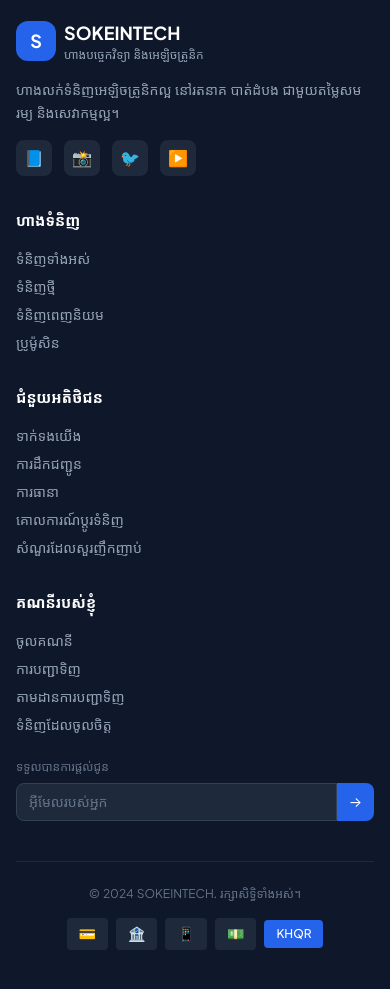
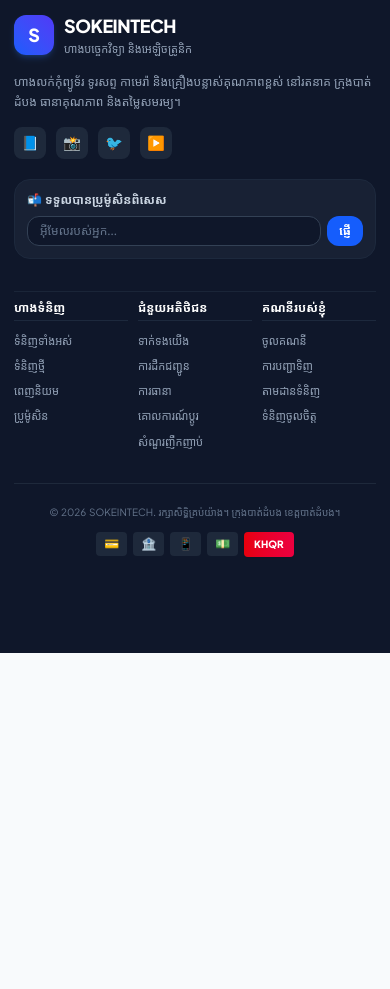
Before and after one commit to SOKEIN/sokein-tech, a React (Vite) app: page / in a window 390 px wide. Shown: the part 9060-10049 px from the top of the page. After the commit the page ends 9713 px from the top, so only its background shows below. Built offline with nearby package versions, Linux system fonts and the light colour scheme; no server answers; the HTML template or start-up script is replaced by a standard one; a web font is replaced by a local one.

Commit message:
feat: split footer into 3 columns on mobile and desktop

```diff
--- a/src/components/Footer.tsx
+++ b/src/components/Footer.tsx
@@ -1,72 +1,187 @@
+import React, { useState } from 'react';
 import { Link } from 'react-router';
 
 export default function Footer() {
+  const [subscribed, setSubscribed] = useState(false);
+  const [email, setEmail] = useState('');
+
+  const handleSubscribe = (e: React.FormEvent) => {
+    e.preventDefault();
+    if (email.trim()) {
+      setSubscribed(true);
+      setEmail('');
+      setTimeout(() => setSubscribed(false), 4000);
+    }
+  };
+
+  const scrollToTop = () => {
+    window.scrollTo({ top: 0, left: 0, behavior: 'instant' });
+  };
+
+  const shopLinks = [
+    { label: 'ទំនិញទាំងអស់', href: '/shop' },
+    { label: 'ទំនិញថ្មី', href: '/shop?sort=new' },
+    { label: 'ពេញនិយម', href: '/shop?sort=popular' },
+    { label: 'ប្រូម៉ូសិន', href: '/shop?sale=true' },
+  ];
+
+  const supportLinks = [
+    { label: 'ទាក់ទងយើង', href: '/contact' },
+    { label: 'ការដឹកជញ្ជូន', href: '/contact' },
+    { label: 'ការធានា', href: '/contact' },
+    { label: 'គោលការណ៍ប្តូរ', href: '/contact' },
+    { label: 'សំណួរញឹកញាប់', href: '/contact' },
+  ];
+
+  const accountLinks = [
+    { label: 'ចូលគណនី', href: '/login' },
+    { label: 'ការបញ្ជាទិញ', href: '/dashboard/orders' },
+    { label: 'តាមដានទំនិញ', href: '/tracking' },
+    { label: 'ទំនិញចូលចិត្ត', href: '/wishlist' },
+  ];
+
   return (
-    <footer className="bg-[#0F172A] text-white mt-12 sm:mt-16">
-      <div className="max-w-7xl mx-auto px-4 py-8 sm:py-12 pb-24 lg:pb-12">
-        <div className="grid grid-cols-1 sm:grid-cols-2 lg:grid-cols-4 gap-8">
-          {/* Col 1 */}
+    <footer className="bg-[#0F172A] text-white mt-10 sm:mt-16 border-t border-slate-800 select-none">
+      <div className="max-w-7xl mx-auto px-3.5 sm:px-6 py-8 sm:py-12 pb-24 lg:pb-12">
+        {/* Main Grid: Brand on Left, 3 Columns on Right (and 3 columns side-by-side on mobile) */}
+        <div className="grid grid-cols-1 lg:grid-cols-12 gap-8 lg:gap-10">
+
+          {/* Brand & Newsletter Column (Full width on mobile, 4-col on desktop) */}
+          <div className="lg:col-span-4">
+            <div className="flex items-center gap-2.5 mb-3.5">
+              <div className="w-10 h-10 bg-gradient-to-tr from-blue-600 to-indigo-600 rounded-xl flex items-center justify-center text-white font-black text-lg shadow-md shadow-blue-500/20">
+                S
+              </div>
               <div>
-            <div className="flex items-center gap-2 mb-4">
-              <div className="w-10 h-10 bg-[#2563EB] rounded-xl flex items-center justify-center text-white font-bold text-lg">S</div>
-              <div>
-                <div className="font-bold text-lg">SOKEINTECH</div>
-                <div className="text-xs text-[#94A3B8]">ហាងបច្ចេកវិទ្យា និងអេឡិចត្រូនិក</div>
+                <div className="font-black text-lg tracking-tight text-white">SOKEINTECH</div>
+                <div className="text-[11px] text-[#94A3B8]">ហាងបច្ចេកវិទ្យា និងអេឡិចត្រូនិក</div>
               </div>
             </div>
-            <p className="text-[#94A3B8] text-sm leading-relaxed">ហាងលក់ទំនិញអេឡិចត្រូនិកល្អ នៅរតនាគ បាត់ដំបង ជាមួយតម្លៃសមរម្យ និងសេវាកម្មល្អ។</p>
-            <div className="flex items-center gap-3 mt-4">
+            <p className="text-[#94A3B8] text-xs sm:text-sm leading-relaxed mb-4">
+              ហាងលក់កុំព្យូទ័រ ទូរសព្ទ កាមេរ៉ា និងគ្រឿងបន្លាស់គុណភាពខ្ពស់ នៅរតនាគ ក្រុងបាត់ដំបង ធានាគុណភាព និងតម្លៃសមរម្យ។
+            </p>
+
+            {/* Social Buttons */}
+            <div className="flex items-center gap-2.5 mb-5">
               {['📘', '📸', '🐦', '▶️'].map((icon, i) => (
-                <button key={i} className="w-9 h-9 bg-[#1E293B] rounded-lg flex items-center justify-center hover:bg-[#2563EB] transition-colors text-base">{icon}</button>
+                <button
+                  key={i}
+                  type="button"
+                  className="w-8 h-8 sm:w-9 sm:h-9 bg-[#1E293B] rounded-lg flex items-center justify-center hover:bg-[#2563EB] hover:scale-105 transition-all text-sm cursor-pointer"
+                >
+                  {icon}
+                </button>
               ))}
+            </div>
+
+            {/* Newsletter Subscription */}
+            <div className="bg-[#1E293B]/60 p-3 sm:p-3.5 rounded-2xl border border-slate-800">
+              <p className="text-xs text-slate-300 font-semibold mb-2">
+                📬 ទទួលបានប្រូម៉ូសិនពិសេស
+              </p>
+              {subscribed ? (
+                <div className="bg-emerald-500/20 border border-emerald-500/40 text-emerald-400 text-xs px-3 py-2 rounded-xl text-center font-medium">
+                  ✓ អរគុណសម្រាប់ការចុះឈ្មោះ!
+                </div>
+              ) : (
+                <form onSubmit={handleSubscribe} className="flex gap-1.5">
+                  <input
+                    type="email"
+                    value={email}
+                    onChange={e => setEmail(e.target.value)}
+                    placeholder="អ៊ីមែលរបស់អ្នក..."
+                    required
+                    className="flex-1 min-w-0 bg-[#0F172A] border border-[#334155] rounded-xl px-3 py-1.5 text-xs text-white placeholder-[#64748B] focus:outline-none focus:border-[#2563EB]"
+                  />
+                  <button
+                    type="submit"
+                    className="bg-blue-600 hover:bg-blue-700 active:scale-95 text-white px-3 py-1.5 rounded-xl font-bold text-xs transition-all cursor-pointer flex-shrink-0"
+                  >
+                    ផ្ញើ
+                  </button>
+                </form>
+              )}
             </div>
           </div>
 
-          {/* Col 2 */}
+          {/* 3 Link Columns: Always split into 3 columns side-by-side (grid-cols-3) on mobile and desktop */}
+          <div className="lg:col-span-8 grid grid-cols-3 gap-2.5 sm:gap-6 pt-2 lg:pt-0 border-t border-slate-800/80 lg:border-t-0">
+            {/* Column 1: ហាងទំនិញ */}
             <div>
-            <h4 className="font-semibold mb-4 text-white">ហាងទំនិញ</h4>
-            <ul className="space-y-2 text-sm text-[#94A3B8]">
-              {[['ទំនិញទាំងអស់', '/shop'], ['ទំនិញថ្មី', '/shop?sort=new'], ['ទំនិញពេញនិយម', '/shop?sort=popular'], ['ប្រូម៉ូសិន', '/shop?sale=true']].map(([label, href]) => (
-                <li key={label}><Link to={href} className="hover:text-white hover:underline">{label}</Link></li>
+              <h4 className="font-bold text-xs sm:text-sm text-white mb-2.5 sm:mb-4 pb-1 border-b border-slate-800 sm:border-b-0">
+                ហាងទំនិញ
+              </h4>
+              <ul className="space-y-1.5 sm:space-y-2.5 text-[11px] sm:text-xs text-[#94A3B8]">
+                {shopLinks.map(({ label, href }) => (
+                  <li key={label}>
+                    <Link
+                      to={href}
+                      onClick={scrollToTop}
+                      className="hover:text-white hover:underline transition-colors block leading-snug py-0.5"
+                    >
+                      {label}
+                    </Link>
+                  </li>
                 ))}
               </ul>
             </div>
 
-          {/* Col 3 */}
+            {/* Column 2: ជំនួយអតិថិជន */}
             <div>
-            <h4 className="font-semibold mb-4 text-white">ជំនួយអតិថិជន</h4>
-            <ul className="space-y-2 text-sm text-[#94A3B8]">
-              {[['ទាក់ទងយើង', '/contact'], ['ការដឹកជញ្ជូន', '/contact'], ['ការធានា', '/contact'], ['គោលការណ៍ប្តូរទំនិញ', '/contact'], ['សំណួរដែលសួរញឹកញាប់', '/contact']].map(([label, href]) => (
-                <li key={label}><Link to={href} className="hover:text-white hover:underline">{label}</Link></li>
+              <h4 className="font-bold text-xs sm:text-sm text-white mb-2.5 sm:mb-4 pb-1 border-b border-slate-800 sm:border-b-0">
+                ជំនួយអតិថិជន
+              </h4>
+              <ul className="space-y-1.5 sm:space-y-2.5 text-[11px] sm:text-xs text-[#94A3B8]">
+                {supportLinks.map(({ label, href }) => (
+                  <li key={label}>
+                    <Link
+                      to={href}
+                      onClick={scrollToTop}
+                      className="hover:text-white hover:underline transition-colors block leading-snug py-0.5"
+                    >
+                      {label}
+                    </Link>
+                  </li>
                 ))}
               </ul>
             </div>
 
-          {/* Col 4 */}
+            {/* Column 3: គណនីរបស់ខ្ញុំ */}
             <div>
-            <h4 className="font-semibold mb-4 text-white">គណនីរបស់ខ្ញុំ</h4>
-            <ul className="space-y-2 text-sm text-[#94A3B8]">
-              {[['ចូលគណនី', '/login'], ['ការបញ្ជាទិញ', '/dashboard/orders'], ['តាមដានការបញ្ជាទិញ', '/tracking'], ['ទំនិញដែលចូលចិត្ត', '/wishlist']].map(([label, href]) => (
-                <li key={label}><Link to={href} className="hover:text-white hover:underline">{label}</Link></li>
+              <h4 className="font-bold text-xs sm:text-sm text-white mb-2.5 sm:mb-4 pb-1 border-b border-slate-800 sm:border-b-0">
+                គណនីរបស់ខ្ញុំ
+              </h4>
+              <ul className="space-y-1.5 sm:space-y-2.5 text-[11px] sm:text-xs text-[#94A3B8]">
+                {accountLinks.map(({ label, href }) => (
+                  <li key={label}>
+                    <Link
+                      to={href}
+                      onClick={scrollToTop}
+                      className="hover:text-white hover:underline transition-colors block leading-snug py-0.5"
+                    >
+                      {label}
+                    </Link>
+                  </li>
                 ))}
               </ul>
-            <div className="mt-6">
-              <p className="text-xs text-[#64748B] mb-2">ទទួលបានការផ្តល់ជូន</p>
-              <div className="flex">
-                <input type="email" placeholder="អ៊ីមែលរបស់អ្នក" className="flex-1 bg-[#1E293B] border border-[#334155] rounded-l-lg px-3 py-2 text-sm text-white placeholder-[#64748B] focus:outline-none focus:border-[#2563EB]" />
-                <button className="bg-[#2563EB] px-3 py-2 rounded-r-lg hover:bg-[#1D4ED8] text-sm">→</button>
-              </div>
             </div>
           </div>
         </div>
 
-        <div className="border-t border-[#1E293B] mt-10 pt-6 flex flex-col sm:flex-row items-center justify-between gap-4">
-          <p className="text-[#64748B] text-xs">© 2024 SOKEINTECH. រក្សាសិទ្ធិទាំងអស់។</p>
-          <div className="flex items-center gap-2 flex-wrap justify-center">
+        {/* Footer Bottom Bar */}
+        <div className="border-t border-[#1E293B] mt-8 sm:mt-10 pt-5 sm:pt-6 flex flex-col sm:flex-row items-center justify-between gap-3 text-center sm:text-left">
+          <p className="text-[#64748B] text-[10px] sm:text-xs">
+            © 2026 SOKEINTECH. រក្សាសិទ្ធិគ្រប់យ៉ាង។ ក្រុងបាត់ដំបង ខេត្តបាត់ដំបង។
+          </p>
+          <div className="flex items-center gap-1.5 sm:gap-2 flex-wrap justify-center">
             {['💳', '🏦', '📱', '💵'].map((icon, i) => (
-              <span key={i} className="bg-[#1E293B] px-3 py-1.5 rounded text-sm">{icon}</span>
+              <span key={i} className="bg-[#1E293B] px-2 py-1 rounded text-xs">
+                {icon}
+              </span>
             ))}
-            <span className="bg-[#2563EB] px-3 py-1.5 rounded text-xs font-medium">KHQR</span>
+            <span className="bg-gradient-to-r from-red-600 to-rose-600 text-white px-2.5 py-1 rounded text-[10px] sm:text-xs font-black shadow-xs">
+              KHQR
+            </span>
           </div>
         </div>
       </div>
```
Lines whose indentation alone changed are shown as unchanged.
